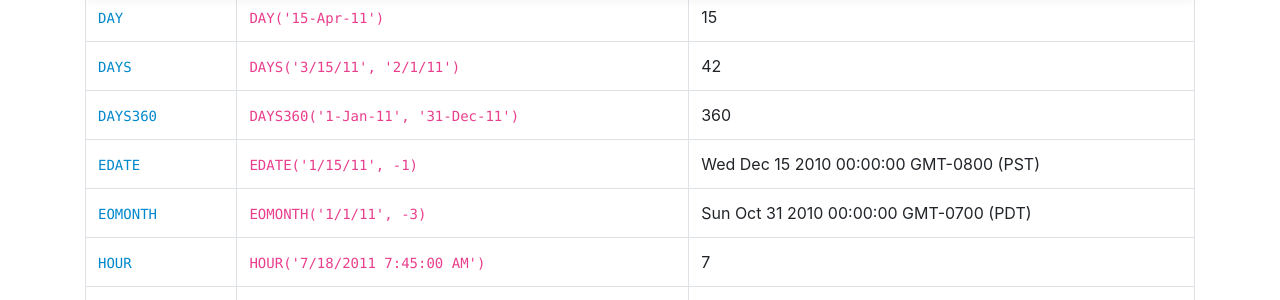
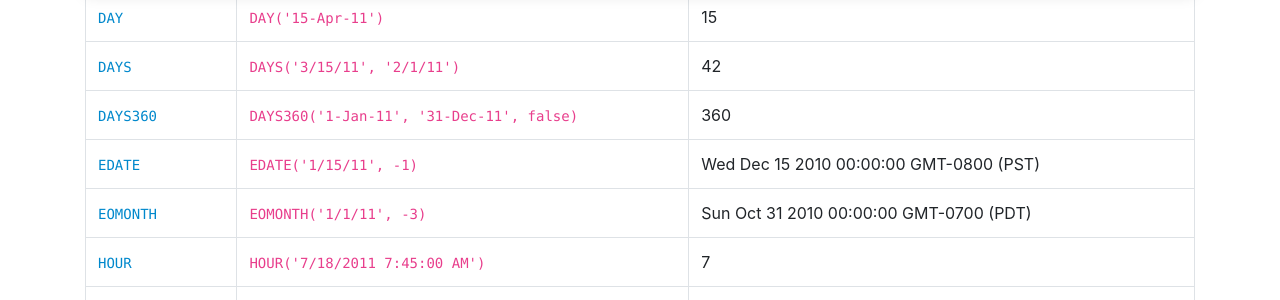
Before and after one commit to formulajs/formulajs.info, a Jekyll site: the page built from functions.html, in a window 1280 px wide and 900 px high, scrolled down 426 px. Shown: the part 152-452 px from the top of the window. Built offline with Jekyll 4.4.1, drawn with Linux system fonts in a browser that asks for light colours.

Commit message:
Fix a broken formula
## Problem

The `DAYS360` example results in an error.




## Solution

`DAYS360` expects a 3rd boolean argument. By providing a value for the argument, the error goes away.

https://github.com/sutoiku/formula.js/blob/f52b7efd424036fdd708c9de3ac501f41d595d8c/lib/date-time.js#L114-L150

```diff
--- a/_data/functions.yml
+++ b/_data/functions.yml
@@ -13,7 +13,7 @@
     call: DAYS('3/15/11', '2/1/11')
     result: '42'
   - title: DAYS360
-    call: DAYS360('1-Jan-11', '31-Dec-11')
+    call: DAYS360('1-Jan-11', '31-Dec-11', false)
     result: '360'
   - title: EDATE
     call: EDATE('1/15/11', -1)
```
